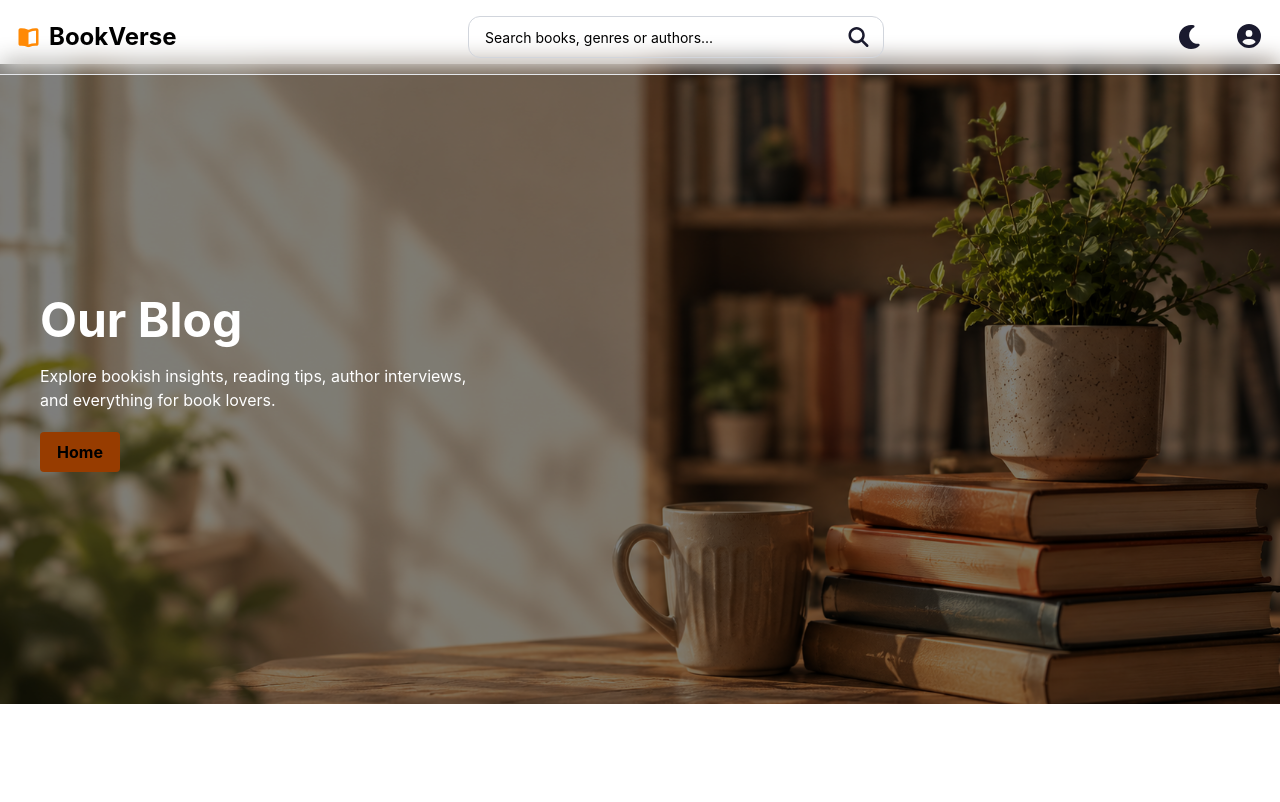
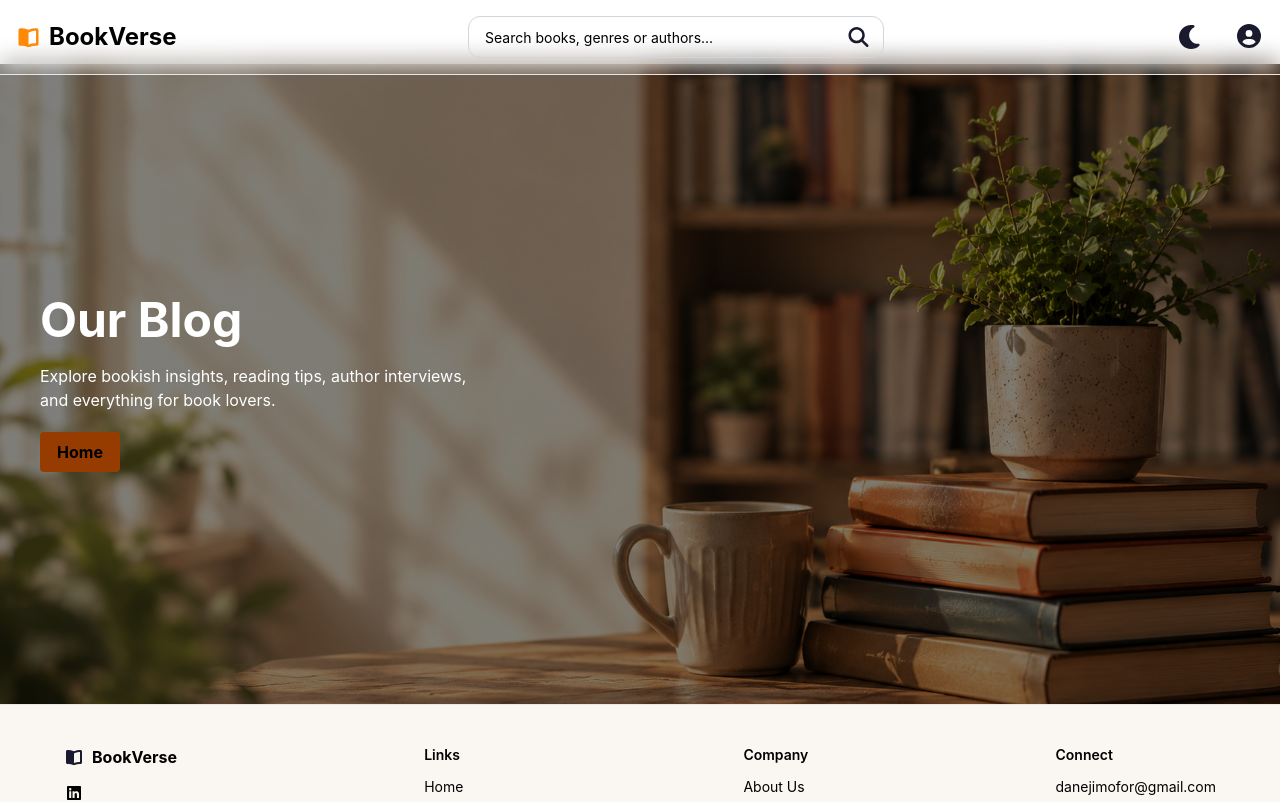
Before and after one commit to DanielApple05/Book-verse, a React (Vite) app in the folder book-verse-frontend/: page /blog in a window 1280 px wide. Shown: the top 802 px of the page. Built offline with nearby package versions, Linux system fonts and the light colour scheme; no server answers.

Commit message:
feat: add Footer component to Blog page

```diff
--- a/book-verse-frontend/src/assets/pages/blog.jsx
+++ b/book-verse-frontend/src/assets/pages/blog.jsx
@@ -2,6 +2,7 @@ import React from 'react';
 import Header from '../components/header-component/header';
 import { Link } from 'react-router-dom';
 import MobileNavBar from '../components/navigations/mobileNavBar';
+import Footer from '../components/footerComponents/footer';
 
 const Blog = () => {
   return (
@@ -16,6 +17,7 @@ const Blog = () => {
         </div>
       </div>
       <MobileNavBar />
+      <Footer />
     </>
   );
 }
```
